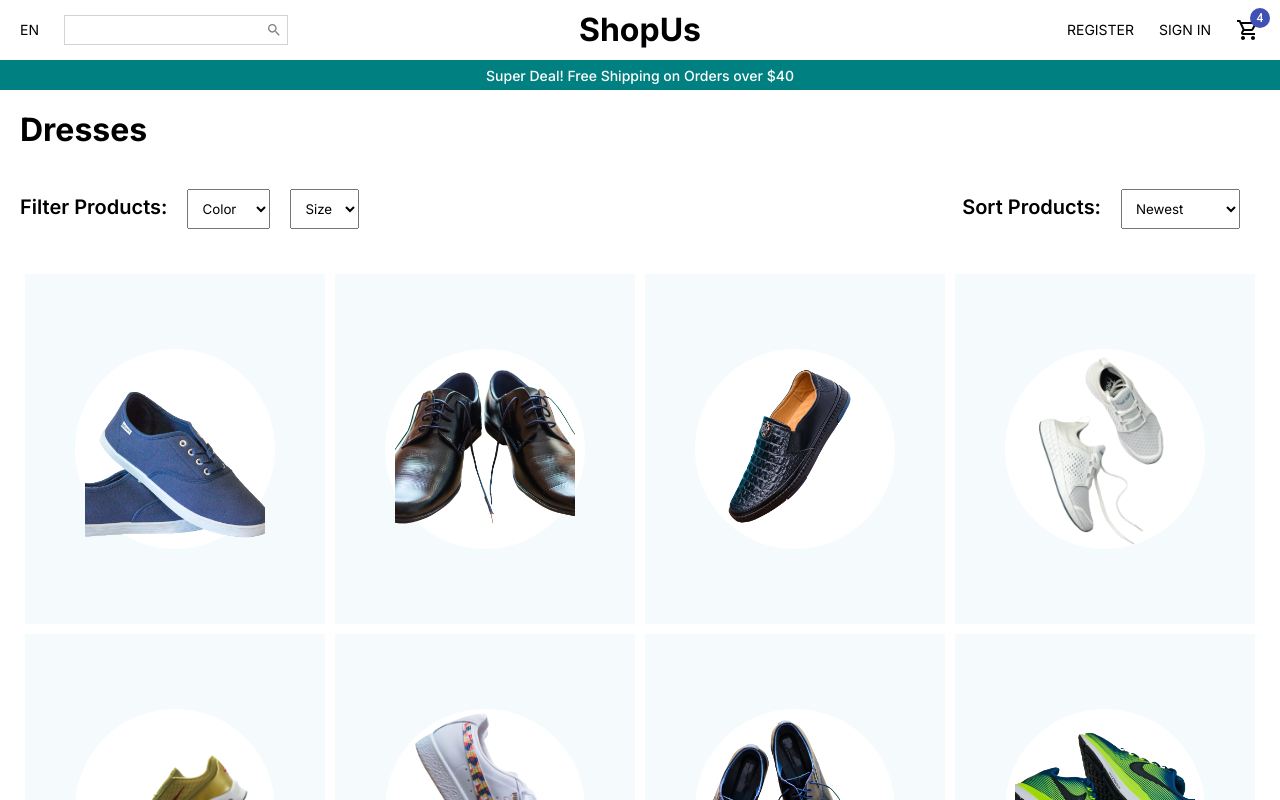
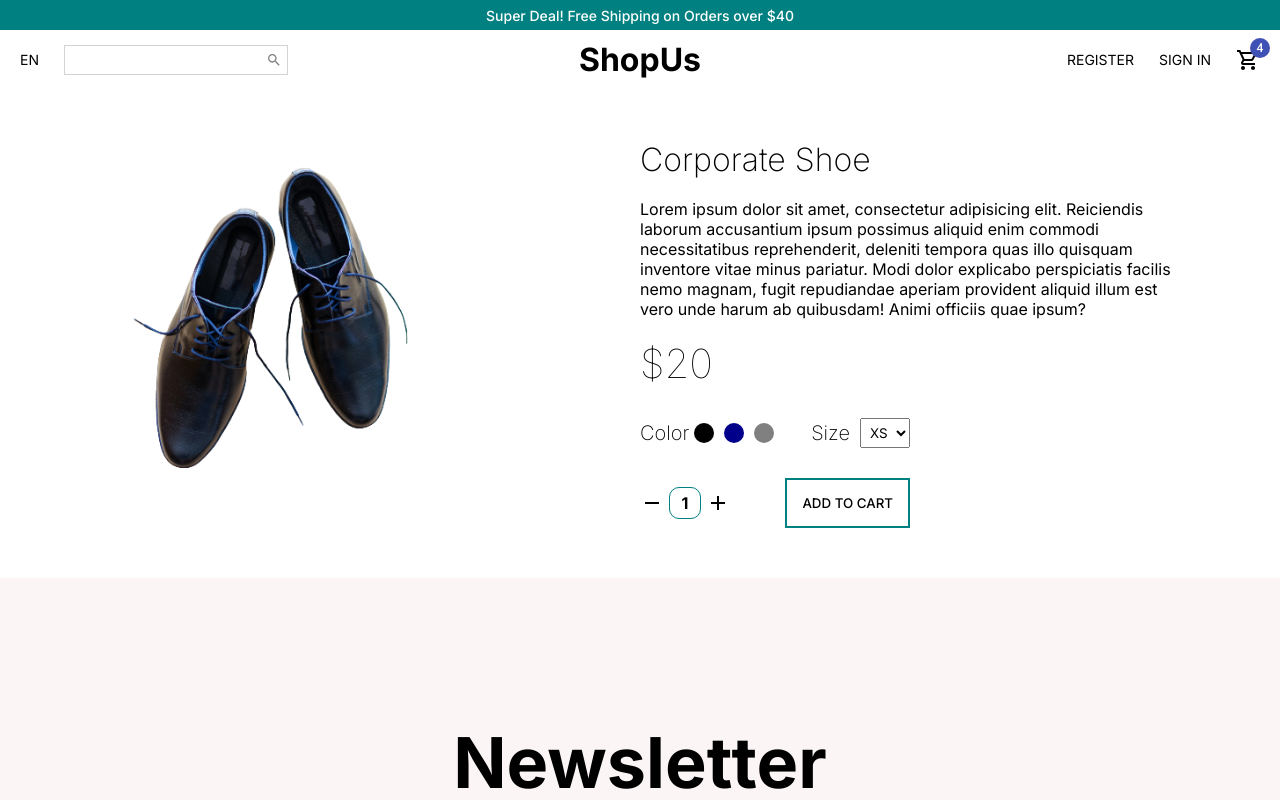
Before and after one commit to analikwukris2ofer/bestbags, a React (Create React App) app: page / in a window 1280 px wide. Shown: the top 800 px of the page. Built offline with nearby package versions, Linux system fonts and the light colour scheme.

Commit message:
building the product page

```diff
--- a/src/App.js
+++ b/src/App.js
@@ -1,8 +1,9 @@
 import Home from "./pages/Home";
+import Product from "./pages/Product";
 import ProductList from "./pages/ProductList";
 
 function App() {
-  return <ProductList />;
+  return <Product />;
 }
 
 export default App;
--- /dev/null
+++ b/src/pages/Product.js
@@ -0,0 +1,151 @@
+import { Add, Remove } from "@material-ui/icons";
+import React from "react";
+import styled from "styled-components";
+import Announcement from "../components/Announcement";
+import Footer from "../components/Footer";
+import Navbar from "../components/Navbar";
+import Newsletter from "../components/Newsletter";
+import shoe from "../images/shoe6.png";
+
+const Container = styled.div``;
+const Wrapper = styled.div`
+  padding: 50px;
+  display: flex;
+`;
+const ImgContainer = styled.div`
+  flex: 1;
+`;
+const Image = styled.img`
+  width: 100%;
+  object-fit: cover;
+`;
+const InfoContainer = styled.div`
+  flex: 1;
+  padding: 0px 50px;
+`;
+const Title = styled.h1`
+  font-weight: 200;
+`;
+const Desc = styled.p`
+  margin: 20px 0px;
+`;
+const Price = styled.span`
+  font-weight: 100;
+  font-size: 40px;
+`;
+
+const FilterContainer = styled.div`
+  width: 50%;
+  margin: 30px 0px;
+  display: flex;
+  justify-content: space-between;
+`;
+const Filter = styled.div`
+  display: flex;
+  align-items: center;
+`;
+const FilterTitle = styled.span`
+  font-size: 20px;
+  font-weight: 200;
+`;
+const FilterColor = styled.div`
+  width: 20px;
+  height: 20px;
+  border-radius: 50%;
+  background-color: ${(props) => props.color};
+  margin: 0px 5px;
+  cursor: pointer;
+`;
+const FilterSize = styled.select`
+  margin-left: 10px;
+  padding: 5px;
+`;
+const FilterSizeOption = styled.option``;
+const AddContainer = styled.div`
+  width: 50%;
+  display: flex;
+  align-items: center;
+  justify-content: space-between;
+`;
+const AmountContainer = styled.div`
+  display: flex;
+  align-items: center;
+  font-weight: 700;
+`;
+const Amount = styled.span`
+  width: 30px;
+  height: 30px;
+  border-radius: 10px;
+  border: 1px solid teal;
+  display: flex;
+  align-items: center;
+  justify-content: center;
+  margin: 0px 5px;
+`;
+const Button = styled.button`
+  padding: 15px;
+  border: 2px solid teal;
+  background-color: white;
+  cursor: pointer;
+  font-weight: 500;
+
+  &:hover {
+    background-color: #f8f4f4;
+  }
+`;
+const Product = () => {
+  return (
+    <Container>
+      <Announcement />
+      <Navbar />
+      <Wrapper>
+        <ImgContainer>
+          <Image src={shoe} />
+        </ImgContainer>
+        <InfoContainer>
+          <Title>Corporate Shoe</Title>
+          <Desc>
+            Lorem ipsum dolor sit amet, consectetur adipisicing elit. Reiciendis
+            laborum accusantium ipsum possimus aliquid enim commodi
+            necessitatibus reprehenderit, deleniti tempora quas illo quisquam
+            inventore vitae minus pariatur. Modi dolor explicabo perspiciatis
+            facilis nemo magnam, fugit repudiandae aperiam provident aliquid
+            illum est vero unde harum ab quibusdam! Animi officiis quae ipsum?
+          </Desc>
+          <Price>$20</Price>
+          <FilterContainer>
+            <Filter>
+              <FilterTitle>Color</FilterTitle>
+              <FilterColor color="black" />
+              <FilterColor color="darkblue" />
+              <FilterColor color="gray" />
+            </Filter>
+            <Filter>
+              <FilterTitle>Size</FilterTitle>
+              <FilterSize>
+                <FilterSizeOption>XS</FilterSizeOption>
+                <FilterSizeOption>S</FilterSizeOption>
+                <FilterSizeOption>M</FilterSizeOption>
+                <FilterSizeOption>L</FilterSizeOption>
+                <FilterSizeOption>XL</FilterSizeOption>
+                <FilterSizeOption>XS</FilterSizeOption>
+              </FilterSize>
+            </Filter>
+          </FilterContainer>
+          <AddContainer>
+            <AmountContainer>
+              <Remove />
+              <Amount>1</Amount>
+              <Add />
+            </AmountContainer>
+            <Button>ADD TO CART</Button>
+          </AddContainer>
+        </InfoContainer>
+      </Wrapper>
+      <Newsletter />
+      <Footer />
+    </Container>
+  );
+};
+
+export default Product;
```
